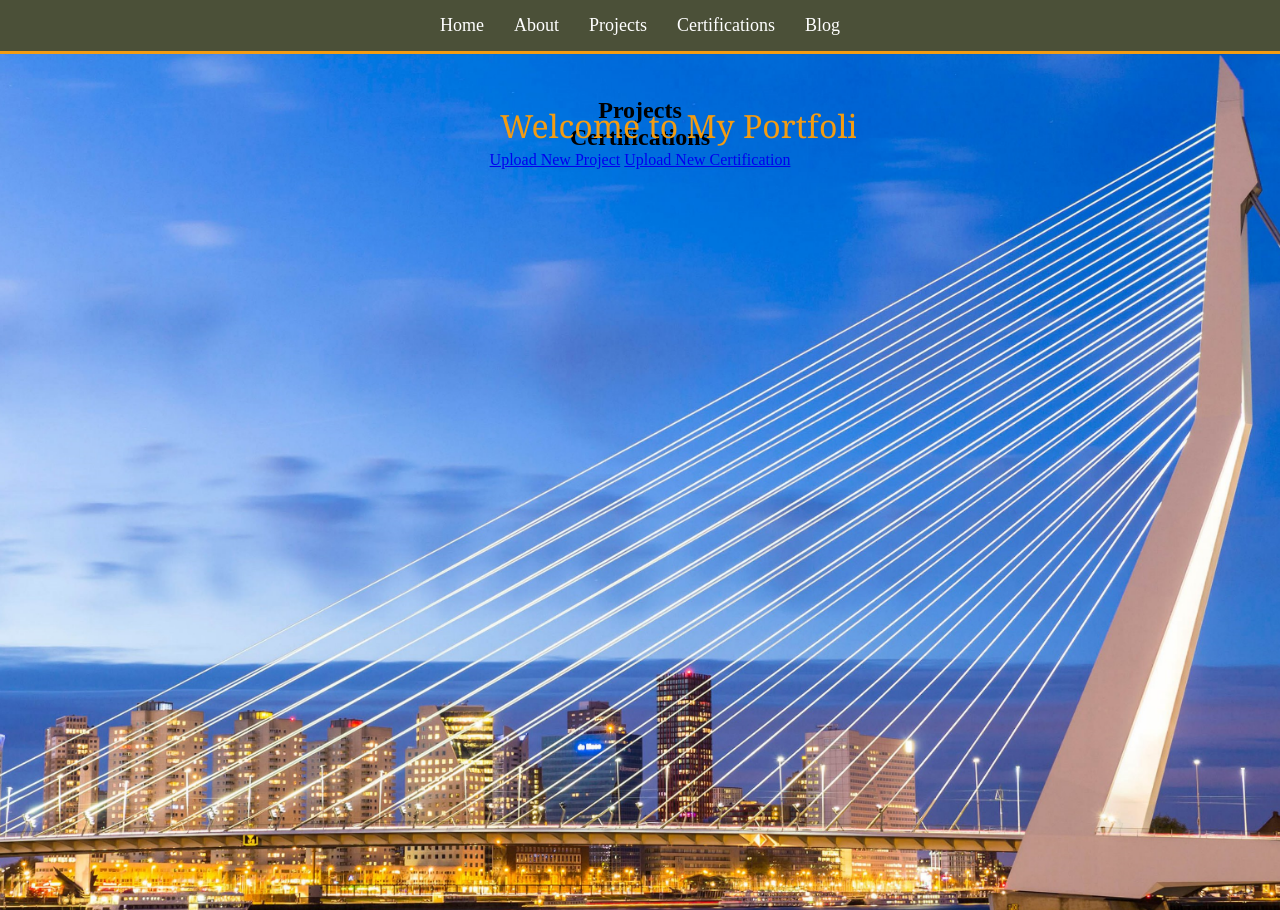
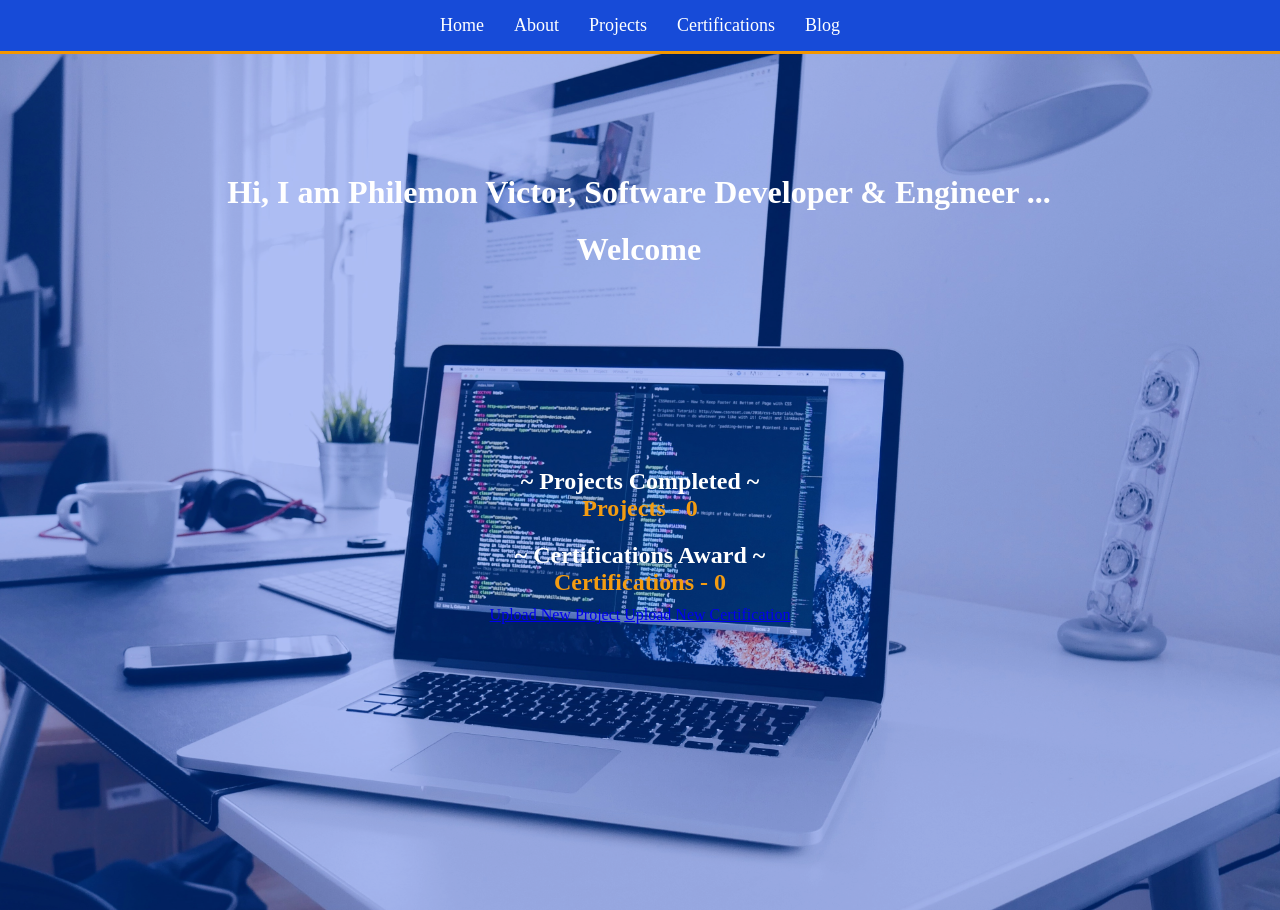
Before and after one commit to PhilTech-Hub/Portfolio-Page, a Flask app: page / in a window 1280 px wide; the page is wider, and only the part inside the window is pictured. Shown: the top 910 px of that part. Run offline with Flask 3, Linux system fonts and the light colour scheme.

Commit message:
Commit all changes

```diff
--- a/app/static/css/styles.css
+++ b/app/static/css/styles.css
@@ -8,7 +8,7 @@
 
 /* Navbar styling */
 nav {
-    background-color: #4b5038;
+    background-color: #174bd8;
     padding: 15px;
 }
 
@@ -46,41 +46,84 @@
 
 
 .level-1 {
-    /* background-color: rgba(0, 54, 233, 0.3); Blue overlay */
-    background-image: url(../images/Wallpaer.PNG); /* Image */
+    background-image: url(../images/bg1.jpg); /* Image */
     background-size: cover; /* Ensures the image covers the container */
     background-position: center; /* Centers the image */
     height: 860px; /* Sets the height of the container */
-    position: relative; /* Allows positioning of other elements inside */
+    position: relative; /* Allows positioning of the overlay and other elements */
     top: 0px; /* Adjusts vertical position if necessary */
     width: 100%; /* Ensures full width */
-    border-top: 3px solid #f39c12;
+    border-top: 3px solid #f39600;
+    overflow: hidden; /* Prevents the overlay from spilling outside */
+}
+
+.level-1::before {
+    content: ''; /* Required for pseudo-element */
+    position: absolute; /* Ensures it covers the parent element */
+    top: 0;
+    left: 0;
+    right: 0;
+    bottom: 0;
+    background-color: rgba(0, 54, 233, 0.3); /* Blue overlay */
+    z-index: 1; /* Ensures it overlays the background but is below text */
+}
+
+.level-1-content {
+    position: relative; /* Ensures content appears above the overlay */
+    z-index: 2; /* Places the text/content above the blue overlay */
+    color: white; /* Ensures text is visible over the overlay */
+    text-align: center; /* Centers the content */
+    padding-top: 20px; /* Adjust padding as needed */
 }
 
 
+
 /*Type Writing Functionality*/
-.typewriter {
-    position: relative;
-    top: 50px;
-    left: 500px;
-    font-family: Georgia, 'Times New Roman', Times, serif; /* Typewriter-style font */
-    font-size: 2rem; /* Adjust size as needed */
-    white-space: nowrap;
-    overflow: hidden; /* Ensures text does not overflow */
-    border-right: 2px solid; /* Simulates the cursor */
-    width: 20ch; /* Defines the space for the text */
-    animation: blink 0.6s step-end infinite; /* Cursor blink animation */
-    color: #f39c12;
+.typewriter-container {
+    text-align: center;
+    margin-top: 100px;
 }
 
-@keyframes blink {
-    from, to {
+.typewriter h2, .typewriter h1 {
+    font-size: 2em;
+    font-weight: bold;
+    white-space: nowrap;
+    overflow: hidden;
+    border-right: 2px solid orange; /* Cursor effect */
+    width: fit-content;
+    margin: 0 auto;
+    animation: blinkCursor 0.6s infinite;
+}
+
+.typewriter h1{
+    margin-top: 20px;
+}
+
+@keyframes blinkCursor {
+    0%, 100% {
         border-color: transparent;
     }
     50% {
-        border-color: black;
+        border-color: orange;
     }
 }
+
+
+.projects{
+    margin-top: 200px;
+}
+
+.certifications{
+    margin-top: 20px;
+}
+
+.count {
+    font-size: 1.5em;
+    font-weight: bold;
+    color: #f39c12;
+    margin-bottom: 10px;
+}
+
 
 
 
--- /dev/null
+++ b/app/static/js/counting.js
@@ -0,0 +1,61 @@
+// function countUp(elementId, targetValue, duration, label) {
+//     const element = document.getElementById(elementId);
+//     let current = 0;
+//     const increment = Math.ceil(targetValue / (duration / 50)); // Adjust speed
+//     const interval = setInterval(() => {
+//       current += increment;
+//       if (current >= targetValue) {
+//         current = targetValue;
+//         clearInterval(interval);
+//       }
+//       element.textContent = `${label} - ${current}`;
+//     }, 50); // Interval in milliseconds
+//   }
+
+//   // Start counting effect
+//   document.addEventListener("DOMContentLoaded", () => {
+//     countUp("projectCount", 200, 2000, "Projects"); // Count to 200 over 2 seconds
+//     countUp("certificationCount", 185, 2000, "Certifications"); // Count to 185 over 2 seconds
+//   });
+
+// counting.js
+// function countUp(elementId, target, duration) {
+//   const element = document.getElementById(elementId);
+//   let start = 0;
+//   const stepTime = Math.abs(Math.floor(duration / target));
+//   function updateCount() {
+//       start++;
+//       element.textContent = start;
+//       if (start < target) {
+//           setTimeout(updateCount, stepTime);
+//       }
+//   }
+//   updateCount();
+// }
+
+// function startCounting() {
+//   countUp("projectCount", 200, 2000, "Projects"); // Projects count
+//   countUp("certificationCount", 185, 2000, "Certifications"); // Certifications count
+// }
+
+
+function countUp(elementId, label, target, duration) {
+  const element = document.getElementById(elementId);
+  let start = 0;
+  const stepTime = Math.abs(Math.floor(duration / target));
+
+  function updateCount() {
+      start++;
+      element.textContent = `${label} - ${start}`;
+      if (start < target) {
+          setTimeout(updateCount, stepTime);
+      }
+  }
+
+  updateCount();
+}
+
+function startCounting() {
+  countUp("projectCount", "Projects", 200, 2000); // Projects count
+  countUp("certificationCount", "Certifications", 185, 2000); // Certifications count
+}
--- a/app/static/js/typewriter.js
+++ b/app/static/js/typewriter.js
@@ -1,15 +1,30 @@
-document.addEventListener("DOMContentLoaded", () => {
-    const textElement = document.querySelector(".typewriter");
-    const text = "Welcome to My Portfolio";
-    let index = 0;
-
-    function typeEffect() {
-        if (index < text.length) {
-            textElement.textContent += text.charAt(index);
-            index++;
-            setTimeout(typeEffect, 100); // Adjust speed as needed
+// typewriter.js
+function typeWriter(elementId, text, speed, callback = null) {
+    const element = document.getElementById(elementId);
+    let i = 0;
+    function type() {
+        if (i < text.length) {
+            element.textContent += text.charAt(i);
+            i++;
+            setTimeout(type, speed);
+        } else if (callback) {
+            callback(); // Trigger the callback after typing completes
         }
     }
+    type();
+}
 
-    typeEffect();
+document.addEventListener('DOMContentLoaded', () => {
+    typeWriter(
+        "introTypewriter",
+        "Hi, I am Philemon Victor, Software Developer & Engineer ...",
+        100,
+        () => {
+            typeWriter("welcomeTypewriter", "Welcome to My Portfolio", 100, () => {
+                if (typeof startCounting === "function") {
+                    startCounting(); // Trigger counting when typing finishes
+                }
+            });
+        }
+    );
 });
--- a/app/templates/base.html
+++ b/app/templates/base.html
@@ -28,5 +28,7 @@
     </div>
      <!-- Include JavaScript files -->
      <script src="{{ url_for('static', filename='js/typewriter.js') }}"></script>
+     <script src="{{ url_for('static', filename='js/counting.js') }}"></script>
+
 </body>
 </html>
--- a/app/templates/index.html
+++ b/app/templates/index.html
@@ -4,28 +4,34 @@
 
 {% block content %}
 <div class="level-1">
-    <div class="typewriter">
-        <h1 id="typewriter-text"></h1>
-      </div>
+    <div class="level-1-content">
+        <div class="typewriter-container">
+            <!-- New Typewriter Effect -->
+            <div class="typewriter">
+                <h2 id="introTypewriter"></h2>
+            </div>
+
+            <!-- Existing Typewriter Effect -->
+            <div class="typewriter">
+                <h1 id="welcomeTypewriter"></h1>
+            </div>
+        </div>
 
 
-    <h2>Projects</h2>
-    <ul>
-        {% for project in projects %}
-        <li>{{ project.name }} - {{ project.status }}</li>
-        {% endfor %}
-    </ul>
-
-    <h2>Certifications</h2>
-    <ul>
-        {% for cert in certifications %}
-        <li>{{ cert.title }} - {{ cert.issued_by }} <a href="{{ cert.file_path }}" download>Download</a></li>
-        {% endfor %}
-    </ul>
+        <div class="projects">
+            <h2>~ Projects Completed ~</h2>
+            <p id="projectCount" class="count">Projects - 0</p> <!-- Counter element -->
+        </div>
+        <div class="certifications">
+            <h2>~ Certifications Award ~</h2>
+            <p id="certificationCount" class="count">Certifications - 0</p> <!-- Counter element -->
+        </div>
 
 
-    <a href="{{ url_for('main.upload_project') }}">Upload New Project</a>
-    <a href="{{ url_for('main.upload_certification') }}">Upload New Certification</a>
+
+        <a href="{{ url_for('main.upload_project') }}">Upload New Project</a>
+        <a href="{{ url_for('main.upload_certification') }}">Upload New Certification</a>
+    </div>
 
 </div>
 
@@ -40,7 +46,7 @@
 <div class="image-container">
     <img src="your-image-path.jpg" alt="Profile Image">
 </div> -->
-<div class="wave-container">
+<!-- <div class="wave-container">
     <div class="half-oval-frame-top">
         <img src="your-image-path.jpg" alt="Profile Image">
     </div>
@@ -50,7 +56,7 @@
     </div>
 
 
-</div>
+</div> -->
 
 
 {% endblock %}
```
Also changed, not shown: app/static/images/bg1.jpg (added), app/static/images/bg2.jpg (added).
